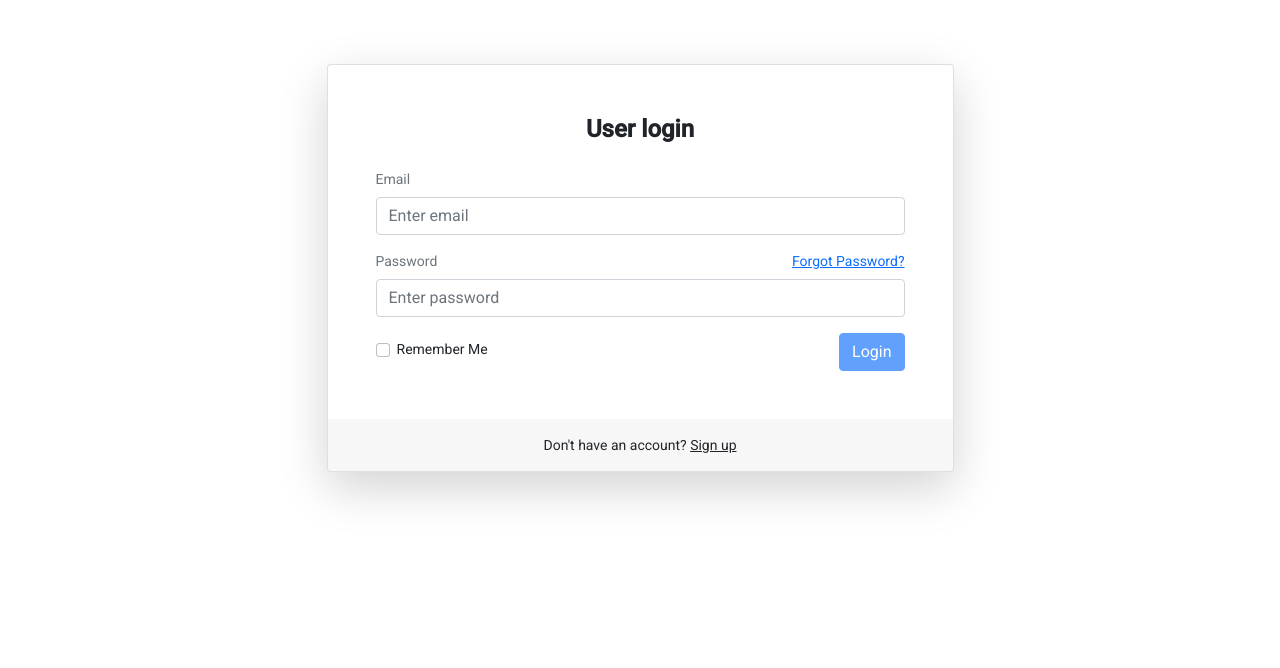
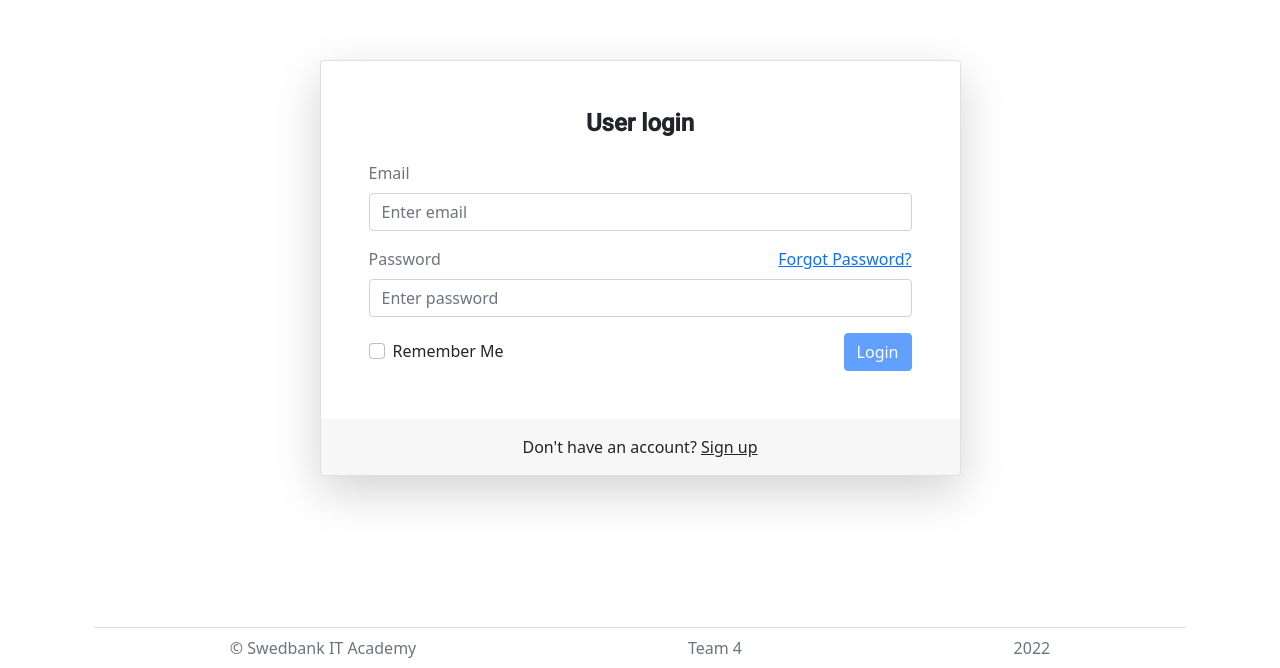
Before and after one commit to team4-booking-app/desk-booking-app-FE, an Angular app: page / in a window 1280 px wide. Shown: the part 132-800 px from the top of the page. Built offline with nearby package versions, Linux system fonts and the light colour scheme.

Commit message:
footer created and login form styles fixed because footer messed up them

```diff
--- a/package.json
+++ b/package.json
@@ -18,7 +18,6 @@
     "@angular/compiler": "~13.3.0",
     "@angular/core": "~13.3.0",
     "@angular/forms": "~13.3.0",
-    "@angular/material": "^13.3.2",
     "@angular/platform-browser": "~13.3.0",
     "@angular/platform-browser-dynamic": "~13.3.0",
     "@angular/router": "~13.3.0",
--- a/src/app/app.component.html
+++ b/src/app/app.component.html
@@ -1 +1,2 @@
 <app-login></app-login>
+<app-footer class="mt-auto"></app-footer>
--- /dev/null
+++ b/src/app/components/footer/footer.component.html
@@ -0,0 +1,9 @@
+<div class="container">
+  <footer
+    class="footer  text-center d-flex py-2 border-top justify-content-around"
+  >
+    <span class="text-muted">&copy; Swedbank IT Academy </span>
+    <span class="text-muted">Team 4 </span>
+    <span class="text-muted te">2022</span>
+  </footer>
+</div>
--- /dev/null
+++ b/src/app/components/footer/footer.component.ts
@@ -0,0 +1,15 @@
+import { Component, OnInit } from '@angular/core';
+
+@Component({
+  selector: 'app-footer',
+  templateUrl: './footer.component.html',
+  styleUrls: ['./footer.component.scss']
+})
+export class FooterComponent implements OnInit {
+
+  constructor() { }
+
+  ngOnInit(): void {
+  }
+
+}
--- a/src/app/components/login/login.component.html
+++ b/src/app/components/login/login.component.html
@@ -1,10 +1,10 @@
-<div class="login-form-flex container">
+<div class="login-form-flex">
   <div class="container">
     <div class="row justify-content-center">
-      <div class="col-xxl-7 col-sm-7">
+      <div class="col-sm-7">
         <div class="card shadow-lg">
           <div class="card-body p-5">
-            <h1 class="fs-4 card-title fw-bold mb-4 text-center">User login</h1>
+            <h1 class="fs-4 card-title fw-bold mb-4 text-center ">User login</h1>
 
             <form
               *ngIf="loginForm"
@@ -19,6 +19,7 @@
                   id="email"
                   formControlName="email"
                   placeholder="Enter email"
+                  required
                 />
 
                 <div
@@ -27,7 +28,7 @@
                     (loginForm.get('email')?.dirty ||
                       loginForm.get('email')?.touched)
                   "
-                  class="alert"
+                  class="alert alert-danger"
                 >
                   Email is required.
                 </div>
@@ -44,6 +45,7 @@
                   id="password"
                   formControlName="password"
                   placeholder="Enter password"
+                  required
                 />
 
                 <div
@@ -52,7 +54,7 @@
                     (loginForm.get('password')?.dirty ||
                       loginForm.get('password')?.touched)
                   "
-                  class="alert"
+                  class="alert alert-danger"
                 >
                   Password is required.
                 </div>
--- a/src/app/components/login/login.component.scss
+++ b/src/app/components/login/login.component.scss
@@ -3,10 +3,13 @@
     justify-content: center;
     align-items: center;
     height: 100%;
+    position: absolute;
+    left: 0;
+    right: 0;
+    top: 0;
+    bottom: 0;
   }
 
-  .button-flex-container {
-    display: flex;
-    width: 100%;
-    justify-content: flex-end;
+  h1 {
+    font-family: Roboto, "Helvetica Neue", sans-serif;
   }
--- a/src/app/components/login/login.component.ts
+++ b/src/app/components/login/login.component.ts
@@ -15,9 +15,11 @@ export class LoginComponent implements OnInit {
   loginForm: FormGroup = new FormGroup({
     email: new FormControl(''),
     password: new FormControl(''),
+
   });
 
   constructor(private formBuilder: FormBuilder) {}
+  get f() { return this.loginForm.controls; }
 
   ngOnInit(): void {
     this.loginForm = this.formBuilder.group({
--- a/src/index.html
+++ b/src/index.html
@@ -10,7 +10,7 @@
   <link href="https://fonts.googleapis.com/css2?family=Roboto:wght@300;400;500&display=swap" rel="stylesheet">
   <link href="https://fonts.googleapis.com/icon?family=Material+Icons" rel="stylesheet">
 </head>
-<body class="mat-typography">
-  <app-root></app-root>
+<body class="container pt-3 h-100">
+  <app-root class="d-flex flex-column h-100"></app-root>
 </body>
 </html>
--- a/src/styles.scss
+++ b/src/styles.scss
@@ -1,42 +1,9 @@
-
-// Custom Theming for Angular Material
-// For more information: https://material.angular.io/guide/theming
-@use '@angular/material' as mat;
-// Plus imports for other components in your app.
-
-// Include the common styles for Angular Material. We include this here so that you only
-// have to load a single css file for Angular Material in your app.
-// Be sure that you only ever include this mixin once!
-@include mat.core();
-
-// Define the palettes for your theme using the Material Design palettes available in palette.scss
-// (imported above). For each palette, you can optionally specify a default, lighter, and darker
-// hue. Available color palettes: https://material.io/design/color/
-$desk-booking-app-primary: mat.define-palette(mat.$indigo-palette);
-$desk-booking-app-accent: mat.define-palette(mat.$pink-palette, A200, A100, A400);
-
-// The warn palette is optional (defaults to red).
-$desk-booking-app-warn: mat.define-palette(mat.$red-palette);
-
-// Create the theme object. A theme consists of configurations for individual
-// theming systems such as "color" or "typography".
-$desk-booking-app-theme: mat.define-light-theme((
-  color: (
-    primary: $desk-booking-app-primary,
-    accent: $desk-booking-app-accent,
-    warn: $desk-booking-app-warn,
-  )
-));
-
-// Include theme styles for core and each component used in your app.
-// Alternatively, you can import and @include the theme mixins for each component
-// that you are using.
-@include mat.all-component-themes($desk-booking-app-theme);
-
 /* You can add global styles to this file, and also import other style files */
 
 html, body { height: 100%; }
 body { margin: 0; font-family: Roboto, "Helvetica Neue", sans-serif; }
 
+
+
 /* Importing Bootstrap SCSS file. */
 @import '~bootstrap/scss/bootstrap';
```
Also changed, not shown: src/app/app.module.ts (+6 -2 lines), src/app/components/footer/footer.component.scss (added), 1 other file (tests, documents, lock files or other folders).
